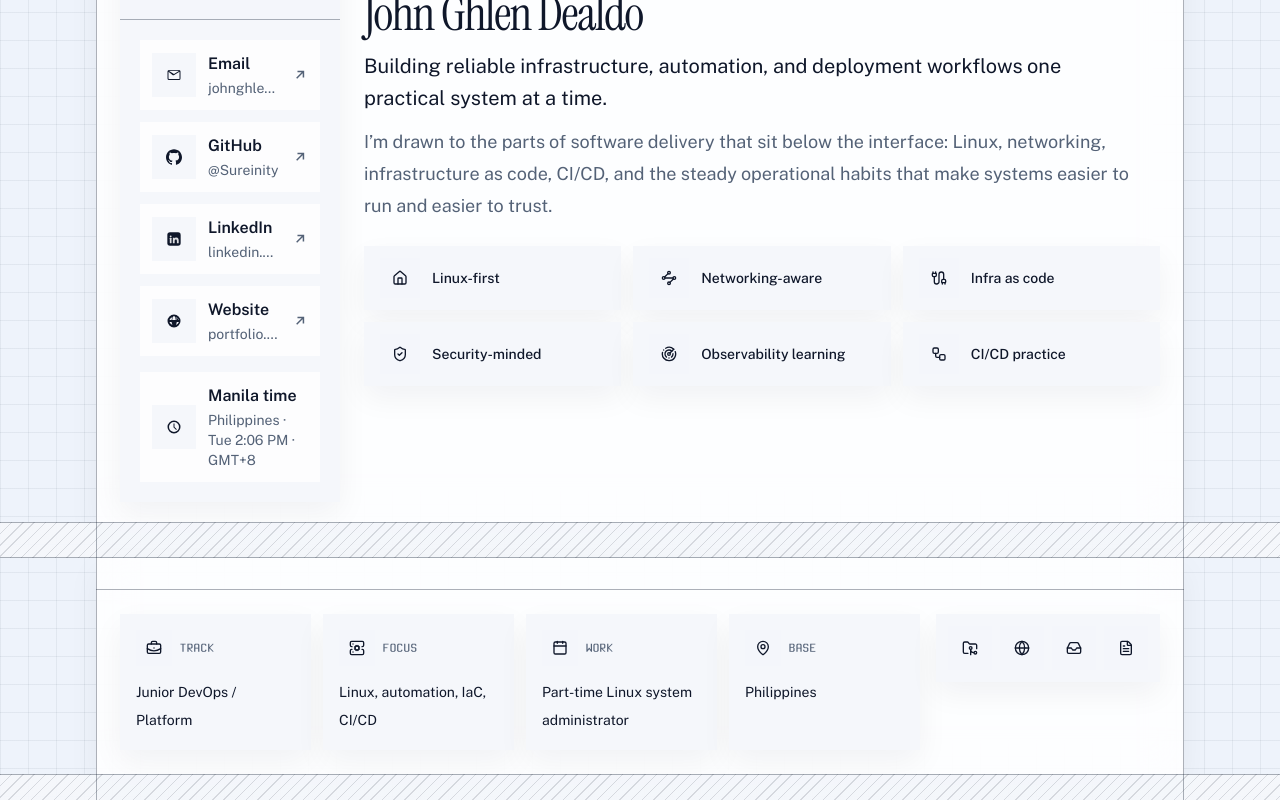
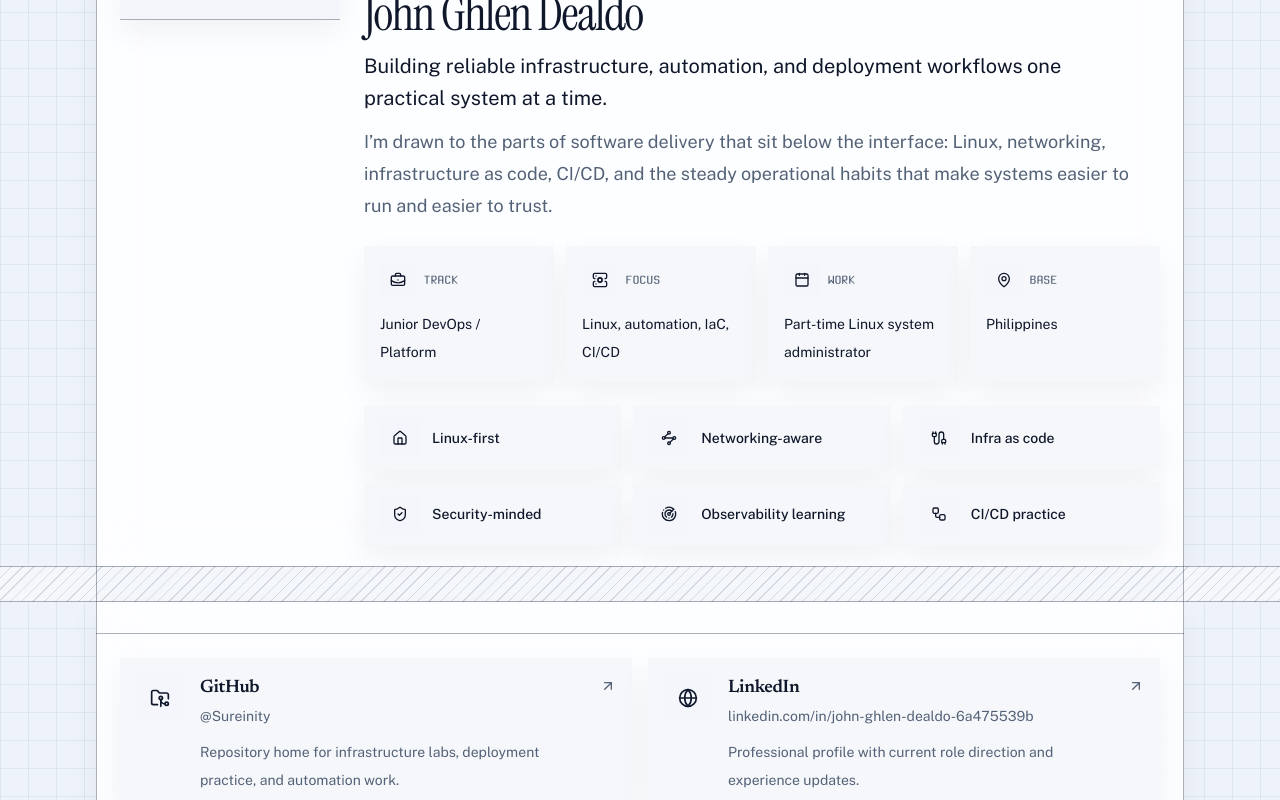
Before and after one commit to Sureinity/portfolio, a Next.js app: page / in a window 1280 px wide. Shown: the part 380-1180 px from the top of the page. Built offline with nearby package versions, Linux system fonts and the light colour scheme.

Commit message:
refactor(ui): move quick facts into hero layout
Replace the hero-side vertical contact block with the compact fact-card layout shown in the reference.
Use the next section for social-link cards and remove the obsolete helper components to avoid duplicated summary content.

```diff
--- a/src/app/page.tsx
+++ b/src/app/page.tsx
@@ -1,12 +1,12 @@
 import { ActivityGrid } from "@/components/activity-grid";
 import { BlogList } from "@/components/blog-list";
-import { IdentityStrip } from "@/components/identity-strip";
 import { ProfileHero } from "@/components/profile-hero";
 import { ProjectAccordion } from "@/components/project-accordion";
 import { ScrollToTop } from "@/components/scroll-to-top";
 import { SectionPanel } from "@/components/section-panel";
 import { SiteFooter } from "@/components/site-footer";
 import { SiteHeader } from "@/components/site-header";
+import { SocialLinksGrid } from "@/components/social-links-grid";
 import { StackCloud } from "@/components/stack-cloud";
 import { TimelineSection } from "@/components/timeline-section";
 import {
@@ -19,7 +19,6 @@ import {
   footerLinks,
   heroProfile,
   navLinks,
-  overviewItems,
   paletteActions,
   projects,
   socialLinks,
@@ -35,8 +34,8 @@ export default function Home() {
         <ProfileHero profile={heroProfile} />
         <div className="panel-divider" />
 
-        <SectionPanel id="overview" title="Overview" srOnlyTitle>
-          <IdentityStrip items={overviewItems} links={socialLinks} />
+        <SectionPanel id="social" title="Social Links" srOnlyTitle>
+          <SocialLinksGrid links={socialLinks} />
         </SectionPanel>
         <div className="panel-divider" />
 
--- a/src/components/hero-contact-panel.tsx
+++ /dev/null
@@ -1,175 +0,0 @@
-"use client";
-
-import { useSyncExternalStore } from "react";
-
-type HeroContactPanelProps = {
-  links: {
-    title: string;
-    handle: string;
-    href: string;
-  }[];
-};
-
-const MANILA_TIME_FORMATTER = new Intl.DateTimeFormat("en-PH", {
-  timeZone: "Asia/Manila",
-  weekday: "short",
-  hour: "numeric",
-  minute: "2-digit",
-  hour12: true,
-});
-
-function subscribe(onStoreChange: () => void) {
-  const intervalId = window.setInterval(onStoreChange, 30_000);
-  return () => window.clearInterval(intervalId);
-}
-
-function getSnapshot() {
-  return Date.now();
-}
-
-function getServerSnapshot() {
-  return 0;
-}
-
-function MailIcon() {
-  return (
-    <svg aria-hidden viewBox="0 0 24 24" className="h-4 w-4 fill-current">
-      <path d="M2.25 6.75A2.25 2.25 0 0 1 4.5 4.5h15a2.25 2.25 0 0 1 2.25 2.25v10.5A2.25 2.25 0 0 1 19.5 19.5h-15a2.25 2.25 0 0 1-2.25-2.25Zm1.5.198v10.302c0 .414.336.75.75.75h15a.75.75 0 0 0 .75-.75V6.948l-8.452 5.283a1.5 1.5 0 0 1-1.596 0Zm15.583-1.051a.75.75 0 0 0-.583-.147H5.25a.75.75 0 0 0-.583.147L12 10.485Z" />
-    </svg>
-  );
-}
-
-function GitHubIcon() {
-  return (
-    <svg aria-hidden viewBox="0 0 24 24" className="h-4 w-4 fill-current">
-      <path d="M12 .297c-6.63 0-12 5.373-12 12 0 5.303 3.438 9.8 8.205 11.385.6.113.82-.258.82-.577 0-.285-.01-1.04-.015-2.04-3.338.724-4.042-1.61-4.042-1.61C4.422 18.07 3.633 17.7 3.633 17.7c-1.087-.744.084-.729.084-.729 1.205.084 1.838 1.236 1.838 1.236 1.07 1.835 2.809 1.305 3.495.998.108-.776.417-1.305.76-1.605-2.665-.3-5.466-1.332-5.466-5.93 0-1.31.465-2.38 1.235-3.22-.135-.303-.54-1.523.105-3.176 0 0 1.005-.322 3.3 1.23.96-.267 1.98-.399 3-.405 1.02.006 2.04.138 3 .405 2.28-1.552 3.285-1.23 3.285-1.23.645 1.653.24 2.873.12 3.176.765.84 1.23 1.91 1.23 3.22 0 4.61-2.805 5.625-5.475 5.92.42.36.81 1.096.81 2.22 0 1.606-.015 2.896-.015 3.286 0 .315.21.69.825.57C20.565 22.092 24 17.592 24 12.297c0-6.627-5.373-12-12-12" />
-    </svg>
-  );
-}
-
-function LinkedInIcon() {
-  return (
-    <svg aria-hidden viewBox="0 0 24 24" className="h-4 w-4">
-      <rect x="2" y="2" width="20" height="20" rx="4" className="fill-current" />
-      <circle cx="7" cy="8" r="1.4" fill="var(--background-elevated)" />
-      <rect x="5.7" y="10.2" width="2.6" height="8" rx="0.6" fill="var(--background-elevated)" />
-      <path
-        d="M10.3 10.2h2.5v1.12c.39-.76 1.32-1.4 2.72-1.4 2.92 0 3.55 1.94 3.55 4.77v3.51h-2.7v-3.11c0-1.48-.27-2.45-1.53-2.45-1.46 0-1.87 1.03-1.87 2.38v3.18h-2.67Z"
-        fill="var(--background-elevated)"
-      />
-    </svg>
-  );
-}
-
-function GlobeIcon() {
-  return (
-    <svg aria-hidden viewBox="0 0 24 24" className="h-4 w-4 fill-current">
-      <path d="M12 2.25a9.75 9.75 0 1 0 9.75 9.75A9.76 9.76 0 0 0 12 2.25Zm6.86 8.25h-3.23a15.5 15.5 0 0 0-1.25-4.43 8.28 8.28 0 0 1 4.48 4.43ZM12 4.5c.9 0 2.2 2.27 2.63 6H9.37C9.8 6.77 11.1 4.5 12 4.5ZM5.14 13.5h3.23a15.5 15.5 0 0 0 1.25 4.43 8.28 8.28 0 0 1-4.48-4.43Zm0-3a8.28 8.28 0 0 1 4.48-4.43 15.5 15.5 0 0 0-1.25 4.43Zm6.86 9c-.9 0-2.2-2.27-2.63-6h5.26c-.43 3.73-1.73 6-2.63 6Zm2.95-1.57a15.5 15.5 0 0 0 1.25-4.43h3.23a8.28 8.28 0 0 1-4.48 4.43ZM16.2 10.5a15.5 15.5 0 0 0-1.25-4.43 8.28 8.28 0 0 1 4.48 4.43Zm-6.83 3h5.26c-.43 3.73-1.73 6-2.63 6s-2.2-2.27-2.63-6Z" />
-    </svg>
-  );
-}
-
-function ClockIcon() {
-  return (
-    <svg aria-hidden viewBox="0 0 24 24" className="h-4 w-4 fill-current">
-      <path d="M12 2.25A9.75 9.75 0 1 0 21.75 12 9.76 9.76 0 0 0 12 2.25Zm0 2.25a7.5 7.5 0 1 1-7.5 7.5A7.51 7.51 0 0 1 12 4.5Zm-.75 2.25v5.56a.75.75 0 0 0 .22.53l3.75 3.75 1.06-1.06-3.53-3.53V6.75Z" />
-    </svg>
-  );
-}
-
-function LaunchIcon() {
-  return (
-    <svg aria-hidden viewBox="0 0 24 24" className="h-4 w-4 fill-current">
-      <path d="M8.22 5.72h10.06v10.06h-2.25V9.56l-8.25 8.25-1.56-1.56 8.25-8.25H8.22Z" />
-    </svg>
-  );
-}
-
-function ContactIcon({ title }: { title: string }) {
-  switch (title) {
-    case "Email":
-      return <MailIcon />;
-    case "GitHub":
-      return <GitHubIcon />;
-    case "LinkedIn":
-      return <LinkedInIcon />;
-    case "Website":
-      return <GlobeIcon />;
-    default:
-      return <GlobeIcon />;
-  }
-}
-
-export function HeroContactPanel({ links }: HeroContactPanelProps) {
-  const timestamp = useSyncExternalStore(
-    subscribe,
-    getSnapshot,
-    getServerSnapshot,
-  );
-  const orderedTitles = ["Email", "GitHub", "LinkedIn", "Website"];
-  const orderedLinks = orderedTitles
-    .map((title) => links.find((link) => link.title === title))
-    .filter(
-      (
-        link,
-      ): link is {
-        title: string;
-        handle: string;
-        href: string;
-      } => Boolean(link),
-    );
-
-  const timeLabel =
-    timestamp === 0
-      ? "Philippines · Asia/Manila · GMT+8"
-      : `Philippines · ${MANILA_TIME_FORMATTER.format(timestamp)} · GMT+8`;
-
-  return (
-    <div className="space-y-4 px-5 py-5">
-      <div className="space-y-3">
-        {orderedLinks.map((link) => (
-          <a
-            key={link.title}
-            href={link.href}
-            target={link.href.startsWith("mailto:") ? undefined : "_blank"}
-            rel={link.href.startsWith("mailto:") ? undefined : "noreferrer"}
-            aria-label={`${link.title}: ${link.handle}`}
-            title={link.title}
-            className="group flex items-center gap-3 rounded-2xl border border-[color:var(--line)] bg-[color:var(--background-elevated)] px-3 py-3 transition hover:-translate-y-0.5 hover:border-[color:var(--line-strong)] hover:bg-[color:var(--background-muted)]"
-          >
-            <span className="icon-badge h-11 w-11 shrink-0 rounded-xl text-[color:var(--foreground)]">
-              <ContactIcon title={link.title} />
-            </span>
-            <span className="min-w-0 flex-1">
-              <span className="block text-base font-semibold text-[color:var(--foreground)]">
-                {link.title}
-              </span>
-              <span className="mt-0.5 block truncate text-sm text-[color:var(--muted-foreground)]">
-                {link.handle}
-              </span>
-            </span>
-            <span className="shrink-0 text-[color:var(--muted-foreground)] transition group-hover:text-[color:var(--foreground)]">
-              <LaunchIcon />
-            </span>
-          </a>
-        ))}
-      </div>
-
-      <div className="rounded-2xl border border-[color:var(--line)] bg-[color:var(--background-elevated)] px-3 py-3">
-        <div className="flex items-center gap-3">
-          <span className="icon-badge h-11 w-11 shrink-0 rounded-xl text-[color:var(--foreground)]">
-            <ClockIcon />
-          </span>
-          <div className="min-w-0">
-            <p className="text-base font-semibold text-[color:var(--foreground)]">
-              Manila time
-            </p>
-            <p className="mt-0.5 text-sm text-[color:var(--muted-foreground)]">
-              {timeLabel}
-            </p>
-          </div>
-        </div>
-      </div>
-    </div>
-  );
-}
--- a/src/components/identity-strip.tsx
+++ /dev/null
@@ -1,56 +0,0 @@
-import type { OverviewItem, SocialLink } from "@/lib/template-content";
-
-type IdentityStripProps = {
-  items: OverviewItem[];
-  links: SocialLink[];
-};
-
-export function IdentityStrip({ items, links }: IdentityStripProps) {
-  const quickItems = items.slice(0, 4);
-
-  return (
-    <div className="grid gap-4 lg:grid-cols-[minmax(0,1fr)_auto] lg:items-start">
-      <dl className="grid gap-3 sm:grid-cols-2 xl:grid-cols-4">
-        {quickItems.map((item) => {
-          const Icon = item.icon;
-
-          return (
-            <div key={item.label} className="panel-muted min-w-0 px-4 py-4">
-              <dt className="flex items-center gap-2">
-                <span className="icon-badge h-9 w-9 text-[color:var(--foreground)]">
-                  <Icon aria-hidden className="h-4 w-4" />
-                </span>
-                <span className="mono-detail uppercase text-[color:var(--muted-foreground)]">
-                  {item.label}
-                </span>
-              </dt>
-              <dd className="mt-3 text-sm leading-7 text-[color:var(--foreground)]">
-                {item.value}
-              </dd>
-            </div>
-          );
-        })}
-      </dl>
-
-      <div className="panel-muted flex items-center gap-2 p-3">
-        {links.map((link) => {
-          const Icon = link.icon;
-
-          return (
-            <a
-              key={link.title}
-              href={link.href}
-              target={link.href.startsWith("mailto:") ? undefined : "_blank"}
-              rel={link.href.startsWith("mailto:") ? undefined : "noreferrer"}
-              aria-label={`${link.title}: ${link.handle}`}
-              title={link.title}
-              className="icon-badge h-11 w-11 text-[color:var(--foreground)] transition hover:-translate-y-0.5 hover:bg-[color:var(--background-elevated)] hover:text-[color:var(--accent)]"
-            >
-              <Icon aria-hidden className="h-4 w-4" />
-            </a>
-          );
-        })}
-      </div>
-    </div>
-  );
-}
--- a/src/components/profile-hero.tsx
+++ b/src/components/profile-hero.tsx
@@ -1,16 +1,11 @@
 import type { HeroProfile } from "@/lib/template-content";
-import { HeroContactPanel } from "@/components/hero-contact-panel";
-import { heroBadges, socialLinks } from "@/lib/template-content";
+import { heroBadges, overviewItems } from "@/lib/template-content";
 
 type ProfileHeroProps = {
   profile: HeroProfile;
 };
 
-const heroContactLinks = socialLinks.map(({ title, handle, href }) => ({
-  title,
-  handle,
-  href,
-}));
+const heroQuickItems = overviewItems.slice(0, 4);
 
 export function ProfileHero({ profile }: ProfileHeroProps) {
   return (
@@ -25,7 +20,6 @@ export function ProfileHero({ profile }: ProfileHeroProps) {
                 {profile.initials}
               </div>
             </div>
-            <HeroContactPanel links={heroContactLinks} />
           </div>
         </div>
 
@@ -44,6 +38,28 @@ export function ProfileHero({ profile }: ProfileHeroProps) {
               </p>
             </div>
           </div>
+
+          <dl className="grid gap-3 sm:grid-cols-2 xl:grid-cols-4">
+            {heroQuickItems.map((item) => {
+              const Icon = item.icon;
+
+              return (
+                <div key={item.label} className="panel-muted min-w-0 px-4 py-4">
+                  <dt className="flex items-center gap-2">
+                    <span className="icon-badge h-9 w-9 text-[color:var(--foreground)]">
+                      <Icon aria-hidden className="h-4 w-4" />
+                    </span>
+                    <span className="mono-detail uppercase text-[color:var(--muted-foreground)]">
+                      {item.label}
+                    </span>
+                  </dt>
+                  <dd className="mt-3 text-sm leading-7 text-[color:var(--foreground)]">
+                    {item.value}
+                  </dd>
+                </div>
+              );
+            })}
+          </dl>
 
           <div className="grid gap-3 sm:grid-cols-2 xl:grid-cols-3">
             {heroBadges.map((badge) => {
```
